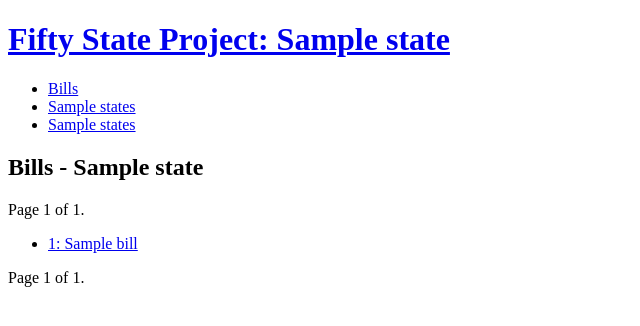
After one commit to mikejs/fiftystates_site, a Django app: template fiftystates/templates/fiftystates/bills_chamber_index.html in a window 1280 px wide. The commit adds this page. Shown: the top 326 px of the page, without its empty margins (0-640 px from the left). Run offline with Django 3.2, Linux system fonts and the light colour scheme; the template is opened without the code that fills it: most values are stand-ins (such as "Sample title", 1, 10 or a date in 2020).

Commit message:
bill, legislator index pages, top navigation

```diff
--- a/fiftystates/templates/fiftystates/base.html
+++ b/fiftystates/templates/fiftystates/base.html
@@ -11,11 +11,38 @@
 <body>
 
 	<div id="header">
+
 	{% block header %}
 		<h1>
-			Fifty State Project{% if state %}: {{ state.name }}{% endif %}
+			{% if state %}
+				<a href="{{ state.get_absolute_url }}">Fifty State Project: {{ state.name }}</a>
+			{% else %}
+				<a href="/">Fifty State Project</a>
+			{% endif %}
 		</h1>
 	{% endblock %}
+
+		<div id="nav">
+		{% block nav %}
+
+			{% if state %}
+				<ul>
+					<li><a href="{{ state.get_absolute_url }}bills/">Bills</a></li>
+					<li>
+						<a href="{{ state.get_absolute_url }}legislators/upper/">
+							{{ state.upper_chamber_title }}s
+						</a>
+					</li>
+					<li>
+						<a href="{{ state.get_absolute_url }}legislators/lower/">
+							{{ state.lower_chamber_title }}s
+						</a>
+					</li>
+				</ul>
+			{% endif %}
+		{% endblock %}
+		</div>
+
 	</div>
 
 	<div id="content">
--- a/fiftystates/templates/fiftystates/bill.html
+++ b/fiftystates/templates/fiftystates/bill.html
@@ -53,16 +53,16 @@
 	</ul>
 {% endif %}
 
-<h3>Comments</h3>
 {% get_free_threaded_comment_tree for bill as tree %}
+<h3>Comments ({{ tree|length }})</h3>
 {% for comment in tree %}
 	<div style="margin-left: {{ comment.depth }}em;" class="comment">
-			<a href="{{ comment.website }}">{{ comment.name }}</a> said:<br/>
+			<em>{{ comment.name }}</em> said:<br/>
 			{% auto_transform_markup comment %}
     </div>
 {% endfor %}
 
-<p>Reply to Original:</p>
+<p>Add a comment:</p>
 <form method="POST" action="{% get_free_comment_url bill %}">
 	<ul>
 		{% get_free_threaded_comment_form as form %}
--- /dev/null
+++ b/fiftystates/templates/fiftystates/bills_chamber_index.html
@@ -0,0 +1,45 @@
+{% extends "fiftystates/base.html" %}
+
+{% block content %}
+
+<h2>Bills - {{ state.upper_chamber_name }}</h2>
+
+<div class="pagination">
+    <span class="step-links">
+        {% if page_obj.has_previous %}
+            <a href="?page={{ page_obj.previous_page_number }}">previous</a>
+        {% endif %}
+
+        <span class="current">
+            Page {{ page_obj.number }} of {{ paginator.num_pages }}.
+        </span>
+
+        {% if page_obj.has_next %}
+            <a href="?page={{ page_obj.next_page_number }}">next</a>
+        {% endif %}
+    </span>
+</div>
+
+<ul>
+{% for bill in bill_list %}
+	<li><a href="{{ bill.get_absolute_url }}">{{ bill.bill_id }}: {{ bill.title|truncatewords:15 }}</a></li>
+{% endfor %}
+</ul>
+
+<div class="pagination">
+    <span class="step-links">
+        {% if page_obj.has_previous %}
+            <a href="?page={{ page_obj.previous_page_number }}">previous</a>
+        {% endif %}
+
+        <span class="current">
+            Page {{ page_obj.number }} of {{ paginator.num_pages }}.
+        </span>
+
+        {% if page_obj.has_next %}
+            <a href="?page={{ page_obj.next_page_number }}">next</a>
+        {% endif %}
+    </span>
+</div>
+
+{% endblock %}
--- a/fiftystates/urls.py
+++ b/fiftystates/urls.py
@@ -22,6 +22,9 @@ urlpatterns = patterns('fiftystates.views',
     (r'^(?P<state>[a-zA-Z]{2,2})/bill/(?P<session>.+)/(?P<chamber>upper|lower)/(?P<bill_id>.+)/$', 'bill'),
     (r'^(?P<state>[a-zA-Z]{2,2})/legislator/(?P<id>\d+)/', 'legislator'),
     (r'^(?P<state>[a-zA-Z]{2,2})/district/(?P<chamber>upper|lower)/(?P<name>.+)/$', 'district'),
+    (r'^(?P<state>[a-zA-Z]{2,2})/bills/(?P<chamber>upper|lower)/$', 'bills_chamber_index'),
+    (r'^(?P<state>[a-zA-Z]{2,2})/bills/$', 'bills_index'),
+    (r'^(?P<state>[a-zA-Z]{2,2})/legislators/(?P<chamber>upper|lower)/$', 'legislators_index'),
     #(r'^(?P<state>[a-zA-Z]{2,2})/search', 'search'),
 )
 
```
Also changed, not shown: fiftystates/models.py (+14 -0 lines), fiftystates/templates/fiftystates/bills_index.html (added, +22 -0 lines), fiftystates/templates/fiftystates/legislators_index.html (added, +20 -0 lines), fiftystates/views.py (+57 -0 lines).
